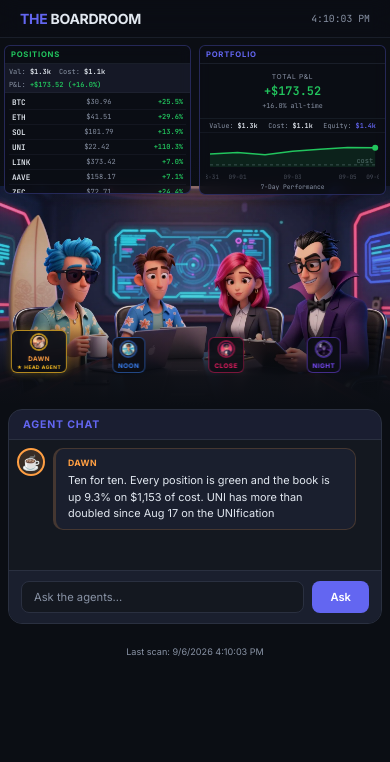
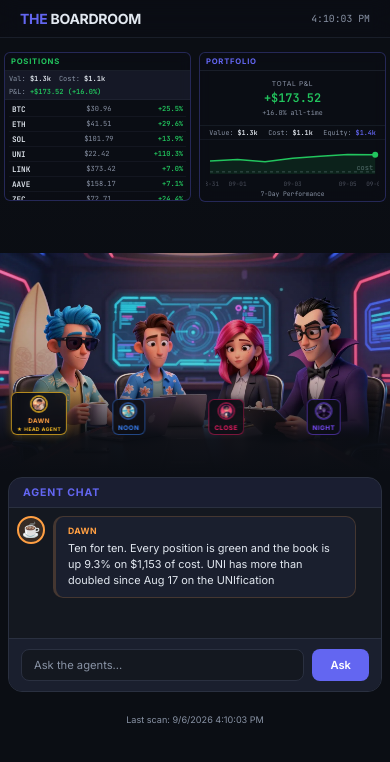
Before and after one commit to hutch1085/boardroom, a website: page public/index.html in a window 390 px wide. Drawn offline with Linux system fonts and the light colour scheme.

```diff
--- a/public/index.html
+++ b/public/index.html
@@ -426,8 +426,8 @@
 
 @media (max-width: 480px) {
   html { font-size: 14px; }
-  /* Shorter container — contain keeps all agents visible */
-  .boardroom { height: 48vh; min-height: 280px; }
+  /* Taller container — room for boards on top, agents below */
+  .boardroom { height: 56vh; min-height: 320px; }
   .boardroom img { object-fit: contain; object-position: center bottom; }
   /* Gentle gradient — new image has no speech bubbles */
   .boardroom-dim {
@@ -440,10 +440,10 @@
       var(--bg) 100%);
   }
 
-  /* Boards: bigger, fill the space */
+  /* Boards: at the top, sized to fit above agents */
   .screen-holdings, .screen-aggregate {
     width: 48%;
-    max-height: 42%;
+    max-height: 36%;
   }
   .screen-holdings { left: 1%; top: 11%; }
   .screen-aggregate { right: 1%; top: 11%; }
@@ -461,7 +461,7 @@
   .history-chart-area { height: 50px !important; min-height: 40px !important; }
   .chart-label { font-size: 0.45rem; }
 
-  /* Nameplates: small, at very bottom edge */
+  /* Nameplates: at bottom near agents */
   .nameplate { font-size: 0.45rem; padding: 2px 5px; bottom: 1%; }
   .plate-badge { font-size: 0.35rem; }
   .nameplate.dawn  { left: 10%; }
```
